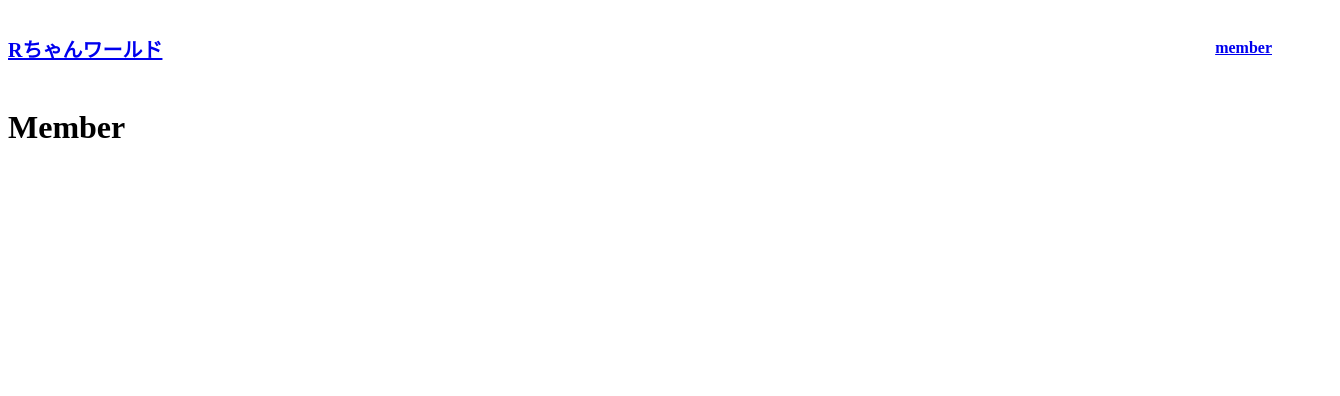
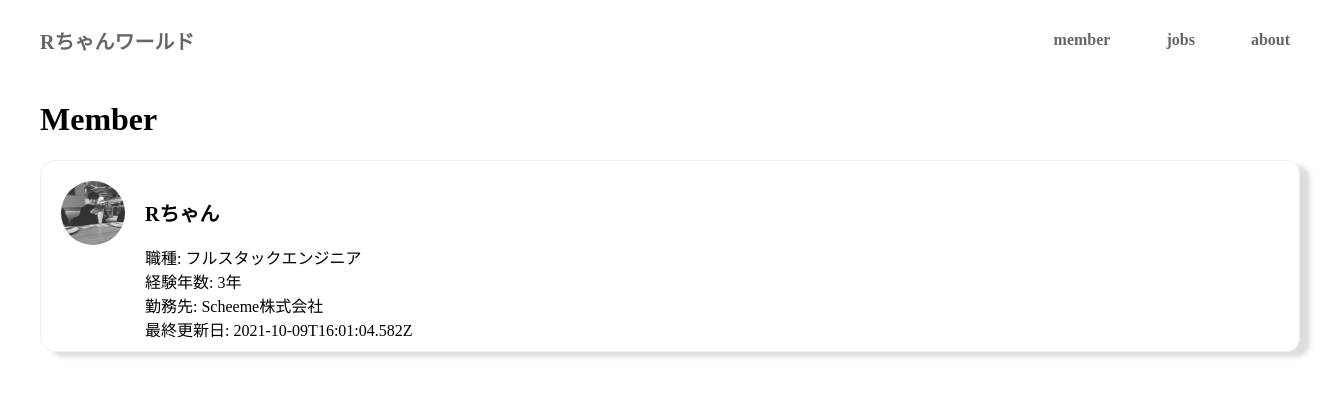
Before and after one commit to Retsuki/toipptakosan11, a Vue app: page /member in a window 1280 px wide. Shown: the top 396 px of the page, 1340 px wide, since content can reach past the window. Built offline with nearby package versions, Linux system fonts and the light colour scheme.

Commit message:
UPDATE: member page

```diff
--- a/package.json
+++ b/package.json
@@ -8,6 +8,7 @@
     "lint:script": "eslint --ext .ts,vue --ignore-path .gitignore ."
   },
   "dependencies": {
+    "axios": "^0.22.0",
     "firebase": "^8.4.3",
     "vite": "^2.2.3",
     "vue": "^3.0.5",
--- a/src/App.vue
+++ b/src/App.vue
@@ -1,8 +1,6 @@
 <template>
-  <div id="app">
-    <o-global-header />
-    <router-view></router-view>
-  </div>
+  <o-global-header />
+  <router-view></router-view>
 </template>
 
 <script lang="ts">
@@ -21,5 +19,9 @@ export default defineComponent({
 #app {
   width: 100%;
   height: 100%;
+  max-width: 1260px;
+  padding-left: 40px;
+  padding-right: 40px;
+  margin: auto;
 }
 </style>
--- a/src/assets/scss/style.scss
+++ b/src/assets/scss/style.scss
@@ -1,6 +1,14 @@
+body {
+  margin: 0;
+}
+
 ol, ul
 {
 list-style: none;
 padding: 0;
 margin: 0;
 }
+
+a {
+  text-decoration: none;
+}
--- a/src/components/organisms/OGlobalHeader.vue
+++ b/src/components/organisms/OGlobalHeader.vue
@@ -1,9 +1,12 @@
 <template>
   <header :class="$style.wrapper">
       <router-link to="/" :class="$style.logo">Rちゃんワールド</router-link>
-      <div>
-        <ul>
-          <li><router-link to="/member">member</router-link></li>
+
+      <div :class="$style.rightContents">
+        <ul :class="$style.list">
+          <li><router-link to="/member" :class="$style.link">member</router-link></li>
+          <li><router-link to="/member" :class="$style.link">jobs</router-link></li>
+          <li><router-link to="/member" :class="$style.link">about</router-link></li>
         </ul>
       </div>
     </header>
@@ -23,14 +26,37 @@ export default defineComponent({
 .wrapper {
   width: 100%;
   height: 80px;
-  display: flex;
+  display: grid;
   align-items: center;
-  justify-content: space-between;
+  grid-template-columns: 1fr 1fr;
   font-weight: bold;
   font-size: 1rem;
 }
 
 .logo {
   font-size: 1.25rem;
+  color: #666666
+}
+
+.rightContents {
+  display: flex;
+  justify-content: flex-end;
+}
+
+.list {
+  display: flex;
+
+  & > li {
+    margin-right: 36px;
+    padding: 0 10px;
+
+    &:last-child {
+      margin-right: 0;
+    }
+  }
+}
+
+.link {
+  color: #666666;
 }
 </style>
--- a/src/pages/Member.vue
+++ b/src/pages/Member.vue
@@ -1,17 +1,64 @@
 <template>
   <div :class="$style.wrapper">
     <h1>Member</h1>
+
+    <ul>
+      <li
+        v-for="{ id, updatedAt, name, occupation, company, experience_year, profile_image } of members"
+        :key="id"
+        :class="$style.card"
+      >
+        <img :src="profile_image" :class="$style.profileImage">
+        <div :class="$style.contents">
+          <div :class="$style.name">{{ name }}</div>
+          <ul>
+            <li>職種: {{ occupation[0] }}</li>
+            <li>経験年数: {{ experience_year }}年</li>
+            <li>勤務先: {{ company }}</li>
+            <li>最終更新日: {{ updatedAt }}</li>
+          </ul>
+        </div>
+      </li>
+    </ul>
   </div>
 </template>
 
 <script lang="ts">
-import { defineComponent } from 'vue'
+import { defineComponent, onMounted, ref } from 'vue'
+import axios from 'axios';
+
 
 export default defineComponent({
   setup () {
+    const members = ref([
+      {
+          "id": "00-ieizjb",
+          "updatedAt": "2021-10-09T16:01:04.582Z",
+          "name": "Rちゃん",
+          "occupation": [
+              "フルスタックエンジニア"
+          ],
+          "company": "Scheeme株式会社",
+          "experience_year": 3,
+          "profile_image": 'src/assets/images/me.jpg'
+      }
+    ])
+    // const getMemberMeta = async () => {
+    //   const res = await axios({
+    //     method: 'GET',
+    //     url: 'https://toipptakosan11.microcms.io/api/v1/member-meta',
+    //     headers: {
+    //       'X-API-KEY': '1c2b6719-9d1e-4b97-8f0d-9db1e28e1b15'
+    //     }
+    //   })
 
+    //   members.value = res.data
+    // }
 
-    return {}
+    // onMounted(getMemberMeta)
+    return {
+      members
+    }
   }
 })
 </script>
@@ -21,4 +68,27 @@ export default defineComponent({
   width: 100%;
   height: 100%;
 }
+
+.card {
+  display: grid;
+  grid-template-columns: 84px calc(100% - 84px);
+  padding: 20px 20px 10px 20px;
+  border: 1px solid #efefef;
+  border-radius: 14px;
+  box-shadow: 10px 5px 5px #dddddd;
+}
+
+.profileImage {
+  border-radius: 50%;
+  width: 64px;
+  height: 64px;
+}
+
+.name {
+  height: 64px;
+  display: flex;
+  align-items: center;
+  font-size: 1.25rem;
+  font-weight: 700;
+}
 </style>
```
Also changed, not shown: 1 other file (tests, documents, lock files or other folders).
